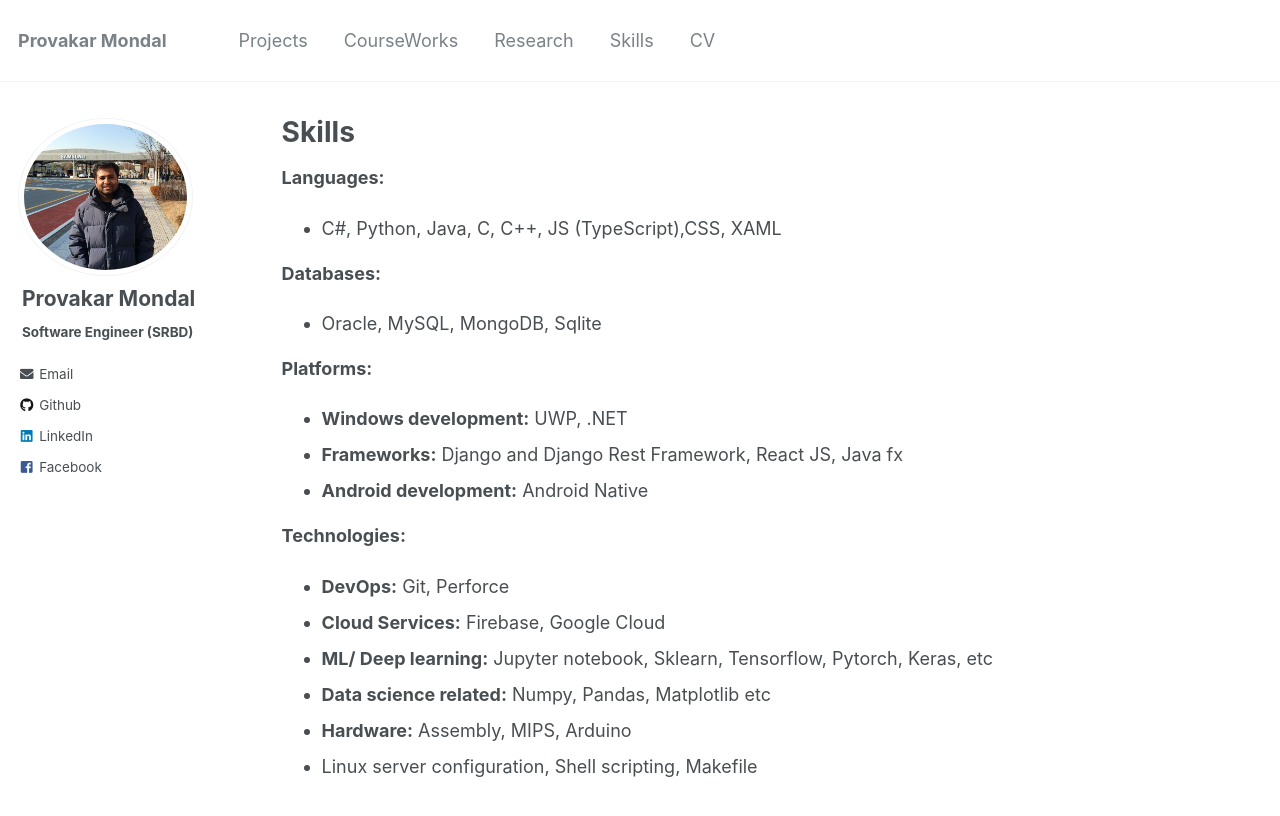
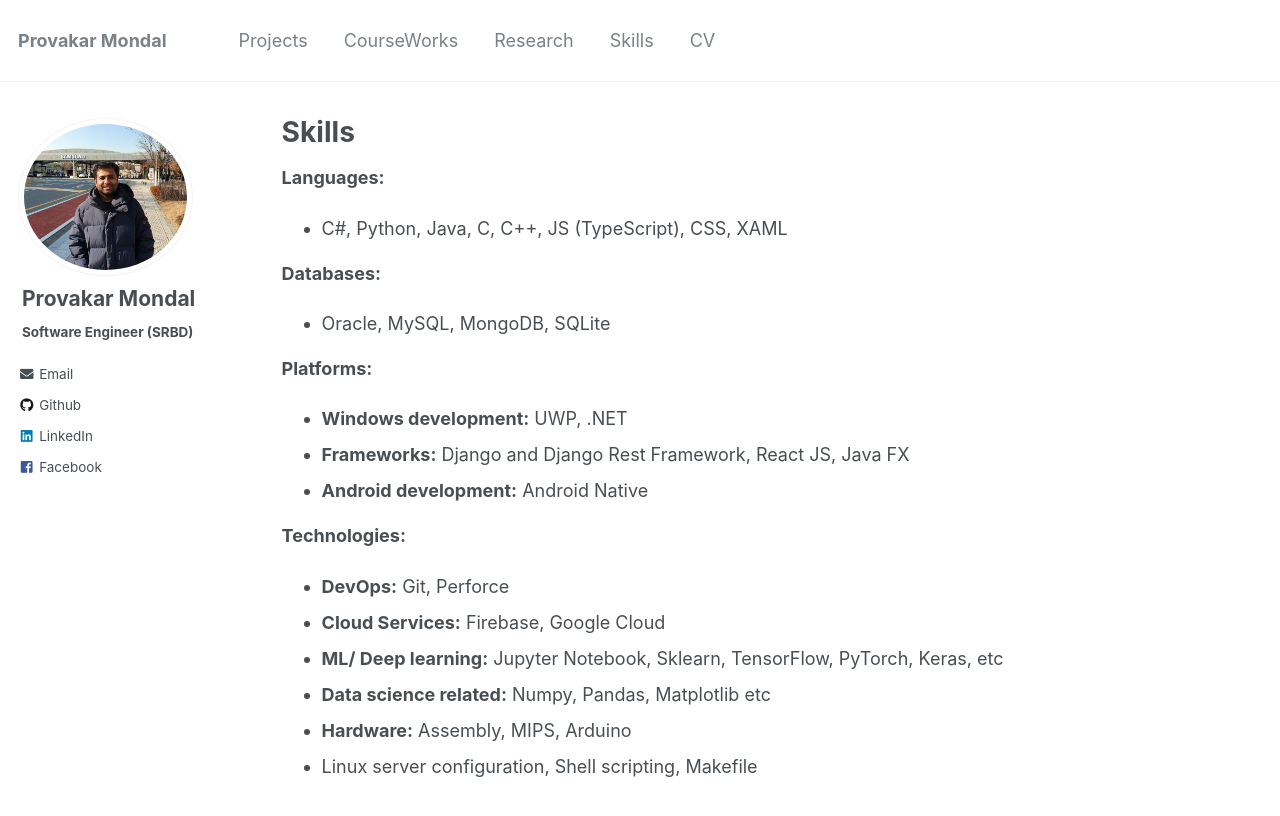
Before and after one commit to surzoprovakar/mywebsite.github.io, a Jekyll site: the page built from _pages/skills.md, in a window 1280 px wide and 996 px high. Shown: the top 816 px of the window. Built offline with Jekyll 4.4.1, drawn with Linux system fonts in a browser that asks for light colours.

```diff
--- a/_pages/skills.md
+++ b/_pages/skills.md
@@ -6,20 +6,20 @@ author_profile: true
 ---
 
 **Languages:**
-- C#, Python, Java, C, C++, JS (TypeScript),CSS, XAML
+- C#, Python, Java, C, C++, JS (TypeScript), CSS, XAML
 
 **Databases:**
-- Oracle, MySQL, MongoDB, Sqlite
+- Oracle, MySQL, MongoDB, SQLite
 
 **Platforms:**
 - **Windows development:** UWP, .NET
-- **Frameworks:** Django and Django Rest Framework, React JS, Java fx
+- **Frameworks:** Django and Django Rest Framework, React JS, Java FX
 - **Android development:** Android Native
 
 **Technologies:**
 - **DevOps:** Git, Perforce
 - **Cloud Services:** Firebase, Google Cloud
-- **ML/ Deep learning:** Jupyter notebook, Sklearn, Tensorflow, Pytorch, Keras, etc
+- **ML/ Deep learning:** Jupyter Notebook, Sklearn, TensorFlow, PyTorch, Keras, etc
 - **Data science related:** Numpy, Pandas, Matplotlib etc
 - **Hardware:** Assembly, MIPS, Arduino
 - Linux server configuration, Shell scripting, Makefile
```
Also changed, not shown: _pages/research.md (+1 -1 lines).
